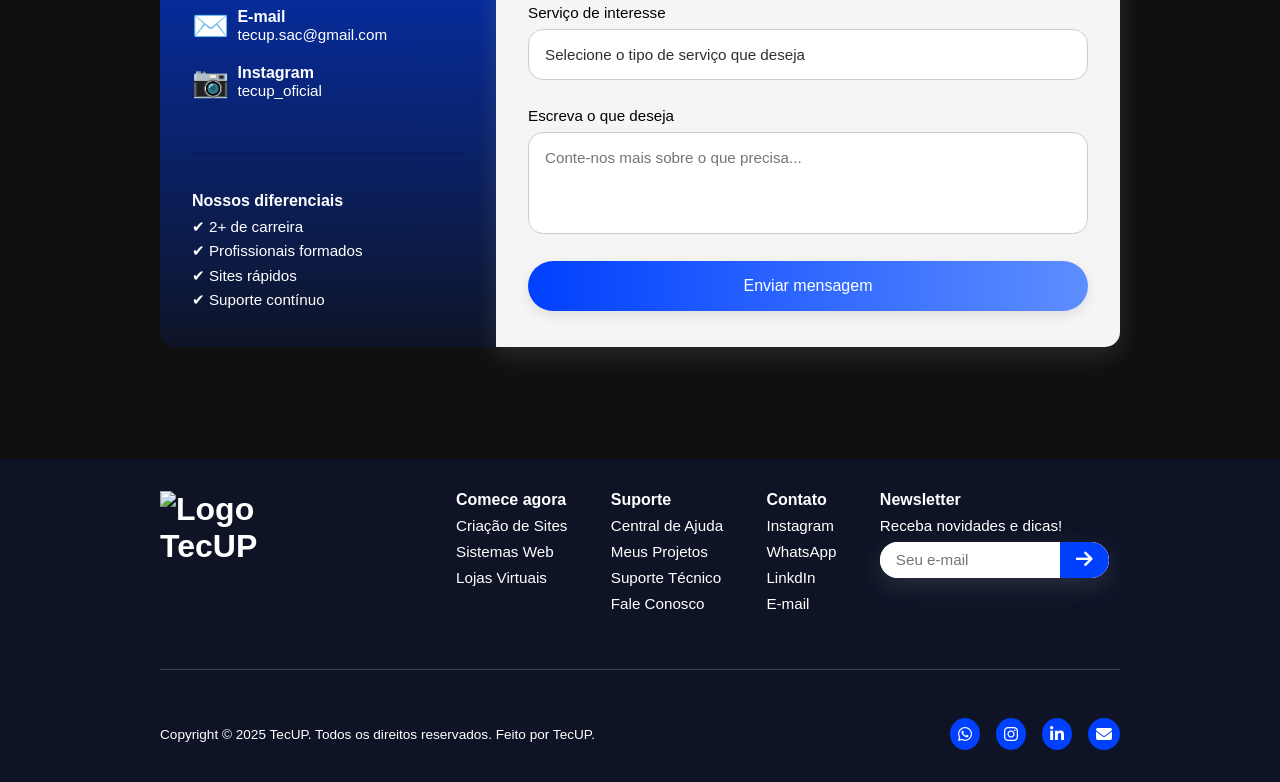
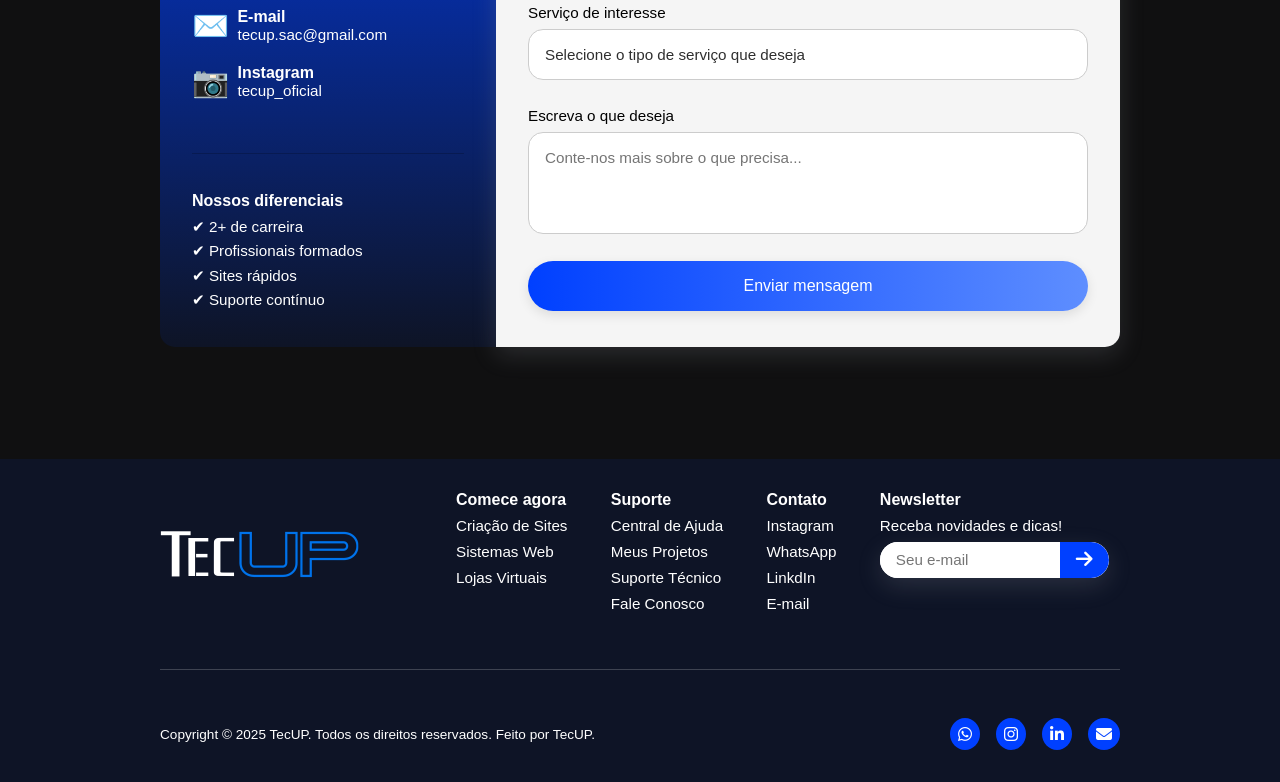
Before and after one commit to Borges-gui/Zytek., a plain HTML site: page index.html in a window 1280 px wide. Shown: the part 5436-6218 px from the top of the page. Drawn offline with Linux system fonts and the light colour scheme.

Commit message:
sdgarzharzmn

```diff
--- a/index.html
+++ b/index.html
@@ -375,7 +375,7 @@
   <div class="footer-container">
     <div class="footer-topo">
       <div class="footer-logo">
-        <img src="img/Soluções Inteligentes em Web e Dados-Photoroom (4).png" alt="Logo TecUP">
+        <img src="img/Soluções Inteligentes em Web e Dados (4).png" alt="Logo TecUP">
       </div>
 
       <div class="footer-links">
```
